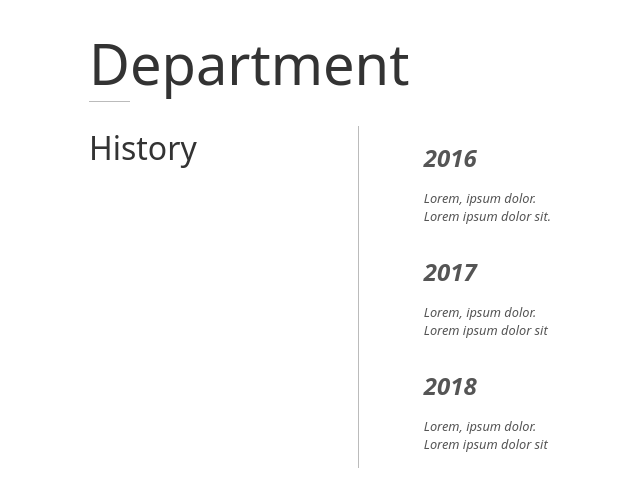
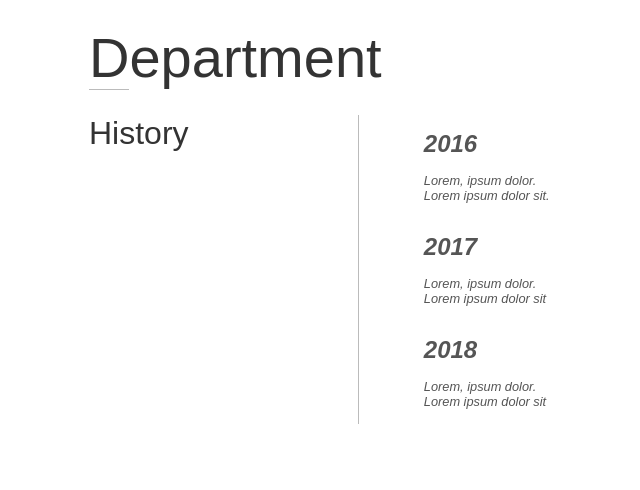
Before and after one commit to zeeeunee/department, a plain HTML site: page index.html in a window 1280 px wide. Shown: the whole page, without its empty margins (103-743 px from the left). Drawn offline with Linux system fonts and the light colour scheme.

Commit message:
색상 스타일 변경

```diff
--- a/scss/_variable.scss
+++ b/scss/_variable.scss
@@ -1,11 +1,15 @@
-@import url('https://fonts.googleapis.com/css2?family=Nanum+Myeongjo&family=Noto+Sans+KR&display=swap');
+@import url('https://fonts.googleapis.com/css2?family=Zilla+Slab:wght@300&display=swap');
 
 :root {
-	--colorTit1: #111;
-	--colorBody: #555;
-	--colorPoint1: orangered;
-	--fontTit1: 'Nanum Myeongjo', 'serif', '명조';
-	--fontBody: 'Noto Sans KR', 'arial', '돋움';
+	--dddcolor: #bbb;
+	--borcolor: #bbb;
+	--head1color: #333;
+	--head2color: #333;
+	--yearcolor: #555;
+	--pppcolor: #888;
+	--head1font: 'Zilla Slab', 'arial', '돋움';
+	--head2font: 'Zilla Slab', 'arial', '돋움';
+	--yearfont: 'Zilla Slab', 'arial', '돋움';
 }
 $labtop: 1199px;
 $tablet: 779px;
--- a/scss/style.scss
+++ b/scss/style.scss
@@ -8,14 +8,14 @@
 	h1 {
 		width: 100%;
 		margin: 25px 0;
-		color: #333;
+		color: var(--head1color);
 		font-weight: normal;
 		font-size: 3.5rem;
-		font-family: 'Noto Sans', 'arial', '돋움';
+		font-family: var(--head1font);
 	}
 
 	span {
-		border-bottom: 1px solid #bbb;
+		border-bottom: 1px solid var(--borcolor);
 	}
 
 	.wrap2 {
@@ -27,23 +27,23 @@
 			padding-right: 50px;
 
 			h2 {
-				color: #333;
+				color: var(--head2color);
 				font-size: 2rem;
 				font-weight: normal;
-				font-family: 'Noto Sans', 'arial', '돋움';
+				font-family: var(--head2font);
 			}
 		}
 		.box2 {
 			width: 70%;
 			padding-left: 50px;
-			border-left: 1px solid #bbb;
+			border-left: 1px solid var(--borcolor);
 			display: flex;
 			flex-flow: wrap;
 
 			.year {
 				width: 100%;
-				color: #555;
-				font-family: 'Noto Sans', 'arial', '돋움';
+				color: var(--yearcolor);
+				font-family: var(--yearfont);
 				font-style: italic;
 
 				h3 {
```
Also changed, not shown: css/style.css, 1 other file.
